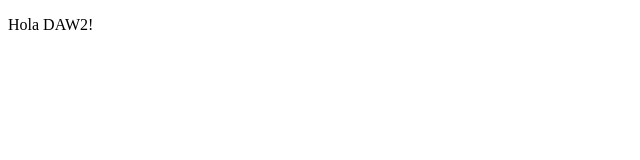
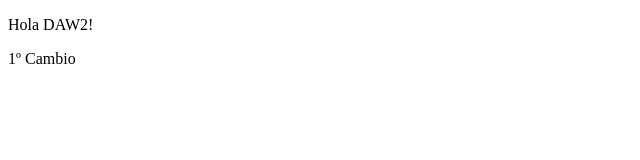
Before and after one commit to Mi9u3lFH/01-DAW2, a plain HTML site: page index.html in a window 1280 px wide. Shown: the full height of the page, 0-640 px from the left. Drawn offline with Linux system fonts and the light colour scheme.

Commit message:
Primeros cambios

```diff
--- a/css/stylz.css
+++ b/css/stylz.css
@@ -0,0 +1,7 @@
+body{
+    background-color: dimgray;
+}
+p{
+    color:aquamarine;
+    text-decoration: black;
+}
--- a/index.html
+++ b/index.html
@@ -9,5 +9,6 @@
 <body>
     <script src="js/app.js"></script>
     <p>Hola DAW2!</p>
+    <p>1º Cambio</p>
 </body>
 </html>
```
